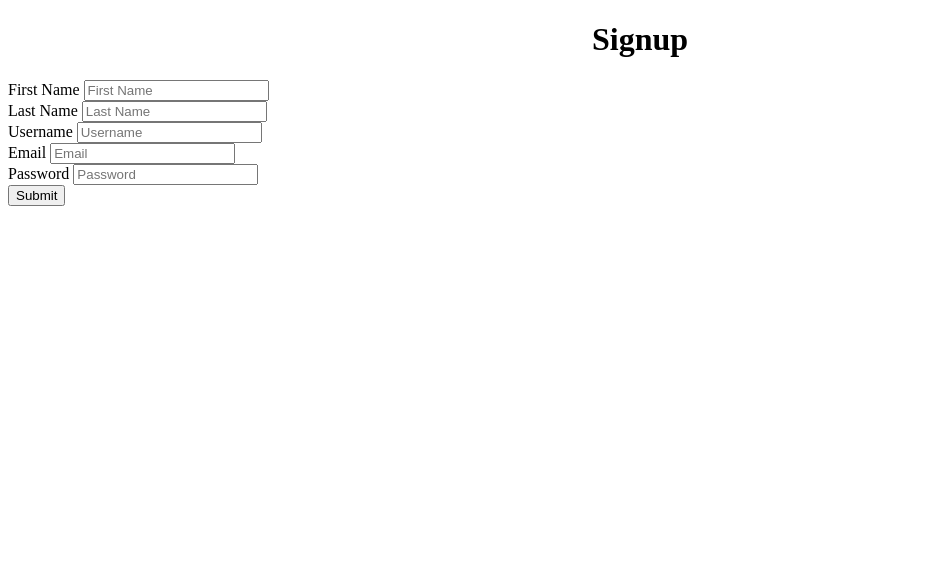
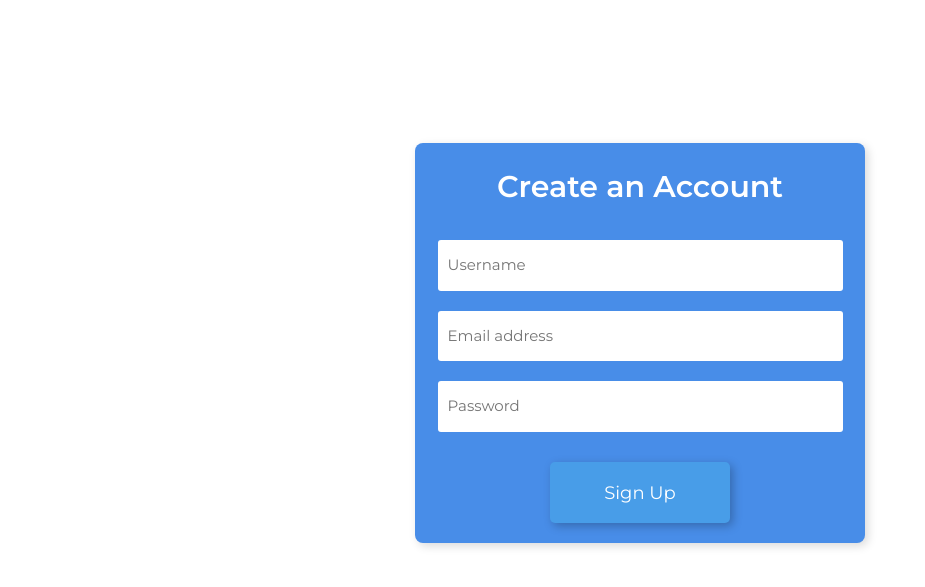
Before and after one commit to TheKing-coder68/Chatmates, a Flask app: page /signup in a window 1280 px wide. Shown: the top 587 px of the page, without its empty margins (0-925 px from the left). Run offline with Flask 2, Linux system fonts and the light colour scheme; some libraries are stand-ins or nearby versions.

Commit message:
made ui of signup page

```diff
--- a/app.py
+++ b/app.py
@@ -49,32 +49,22 @@ def create_server():
 @app.route("/signup", methods=["POST", "GET"])
 def signup():
     if request.method == "POST":  # Check to make sure it's a post
+        login = mongo.db.login  # Get the login collection
+        email = request.args.get("email").lower()  # Get the person's email
+        password = request.args.get("password")  # Get the person's password
+        username = request.args.get("username")  # Get the person's username
+        if len(password) < 8:
+            return render_template("signup.html", error="password_not_long")
+        if len(username) < 3:
+            return render_template("signup.html", error="username_not_long")
+        if not re.search('^[^@ ]+@[^@ ]+\.[^@ .]{2,}$', email):  # Check to make sure they entered a valid email
+            return render_template("signup.html", error="invalid_email")
+        if login.find_one({'email': email}) is not None:  # Make sure their email does not already exist
+            return render_template("signup.html", error="username_in_use")
 
-        login = mongo.db.login  # Get the login collection
-
-        email = request.form.get("email").lower()  # Get the person's email
-
-        password= request.form.get("password")  # Get the person's password
-        username= request.form.get("username")  # Get the person's username
-
-        if len(password)<8:
-            flash("That password is not secure, please try another one.") #Flashes this msg if the password is shorter than 8 characters
-        if len(username) < 3:
-            flash("Thats username is not long enough, please try again")
-        if not re.search('^[^@ ]+@[^@ ]+\.[^@ .]{2,}$', email):  # Check to make sure they entered a valid email
-
-            flash("The Email that you entered is not valid, please try again.")  # Return an error message if they didn't (will be implemented later)
-
-        if login.find_one({'email': email}) is not None:  # Make sure their email does not already exist
-
-            flash("This email is already associated with an account.")  # Return an error message if it does
-            return redirect('/signup')
-
-        login.insert_one({"firstName": request.form.get("firstName"), "lastName": request.form.get("lastName"),
-
-                          "email": email, "username": request.form.get("username"),
-
-                          "password": request.form.get("password")})  # Create a new document in the login database with all their info
+        login.insert_one({"firstName": request.args.get("firstName"), "lastName": request.args.get("lastName"),
+                          "email": email, "username": username, "password": password})
+        # Create a new document in the login database with all their info
         response = make_response(render_template("index.html"))  # Create a response object of the rendered website HTML
         cookie = json.dumps({'email': email, 'username': request.form.get("username")})  # Create a json encoded key: value pair with their email
         cookie = cookie.encode()  # Encode the key: value pair into bytes
@@ -105,4 +95,4 @@ def login():
 
 
 if __name__ == "__main__":
-    app.run(debug=True, port=5002)
+    app.run(debug=True, port=5003)
--- /dev/null
+++ b/static/signup.css
@@ -0,0 +1,51 @@
+p, div, form, button {color: white}
+
+form {
+    width: 450px;
+    height: 400px;
+    background: #488DE8;
+    border-radius: 8px;
+    display: flex;
+    flex-direction: column;
+    justify-content: center;
+    align-items: center;
+    margin-top: 30%;
+    box-shadow: 3px 3px 10px rgba(0, 0, 0, 0.15)
+}
+
+body, html {
+    display: flex;
+    align-items: center;
+    justify-content: center;
+
+}
+
+#username, #password, #email {
+    border: none;
+    height: 100px;
+    width: 90%;
+    border-radius: 3px;
+    margin: 10px 0;
+    box-sizing: border-box;
+    padding-left: 10px
+}
+
+#username::placeholder, #password::placeholder, #email::placeholder {
+    font: 500 15px Montserrat
+}
+
+h2 {font: 600 30px Montserrat}
+
+#signup {
+    border: none;
+    width: 40%;
+    height: 30%;
+    margin: 20px 0;
+    border-radius: 5px;
+    font: 400 18px Montserrat;
+    cursor: pointer;
+    background: #489de8;
+    box-shadow: 3px 3px 10px rgba(0, 0, 0, 0.25)
+}
+
+#signup:hover {box-shadow: 3px 3px 10px rgba(0, 0, 0, 0.25) inset}
--- a/templates/base.html
+++ b/templates/base.html
@@ -2,9 +2,7 @@
 <html lang="en">
 <head>
     <meta charset="UTF-8">
-    <meta http-equiv="X-UA-Compatible" content="IE=edge">
     <meta name="viewport" content="width=device-width, initial-scale=1.0">
-   {% block title %} <title></title> {% endblock %}
 </head>
 <body>
     {% block content %}
--- a/templates/signup.html
+++ b/templates/signup.html
@@ -1,35 +1,30 @@
-{% extends 'base.html' %}
-{% block title %} <title> Signup </title> {% endblock %}
-
-{% block content %}
-{% with messages=get_flashed_messages()%}
-	{% if messages %}
-		{%for msg in messages%}
-			<p>{{msg}}</p>
-		{% endfor %}
-	{% endif %}
-{% endwith %}
-
-<h1 align="center">Signup</h1>
-<div>
-    <form method="POST">
-        <!--First Name-->
-        <label for="firstName"> First Name </label>
-        <input type="text" name="firstName" id="firstName" placeholder="First Name"> <br>
-        <!--Last Name-->
-        <label for="lastName"> Last Name </label>
-        <input type="text" name="lastName" id="lastName" placeholder="Last Name"> <br>
-        <!--Username-->
-        <label for="username"> Username</label>
-        <input type="text" name="username" id="username" placeholder="Username"><br>
-        <!--Email-->
-        <label for="email"> Email </label>
-        <input type="email" name="email" id="email" placeholder="Email"> <br>
-        <!--Password-->
-        <label for="password"> Password</label>
-        <input type="password" name="password" id="password" placeholder="Password"> <br>
-        <!--Submit-->
-        <input type="submit" id="submit" placeholder="Submit">
-    </form>
-</div>
-{% endblock %}
+<!DOCTYPE html>
+<html lang="en">
+    <head>
+        <meta charset="UTF-8">
+        <meta name="viewport" content="width=device-width, initial-scale=1.0">
+        <link rel="preconnect" href="https://fonts.gstatic.com">
+        <link href="https://fonts.googleapis.com/css2?family=Poppins&display=swap" rel="stylesheet">
+        <link href="https://fonts.googleapis.com/css2?family=Roboto:wght@400&display=swap" rel="stylesheet">
+        <link href="https://fonts.googleapis.com/css2?family=Montserrat&display=swap" rel="stylesheet">
+        <link href="https://fonts.googleapis.com/css2?family=Montserrat:wght@600&display=swap" rel="stylesheet">
+        <link href="{{ url_for('static', filename='signup.css') }}" rel="stylesheet"/>
+        <title>Signup</title>
+    </head>
+    <body>
+        <form>
+            <h2>Create an Account</h2>
+            <input type="text" id="username" placeholder="Username">
+            <input type="email" id="email" placeholder="Email address">
+            <input type="password" id="password" placeholder="Password">
+            <button type="button" onclick="signUp()" id="signup">Sign Up</button>
+        </form>
+    </body>
+    <script>
+        async function signUp() {
+            await fetch(`/signup?username=${document.getElementById("username").value}&email=${document.getElementById("email").value}&password=${document.getElementById("password").value}`,
+            {method: 'POST'})
+            location.replace("/")
+        }
+    </script>
+</html>
```
Also changed, not shown: static/index.css (added), static/login.css (added).
